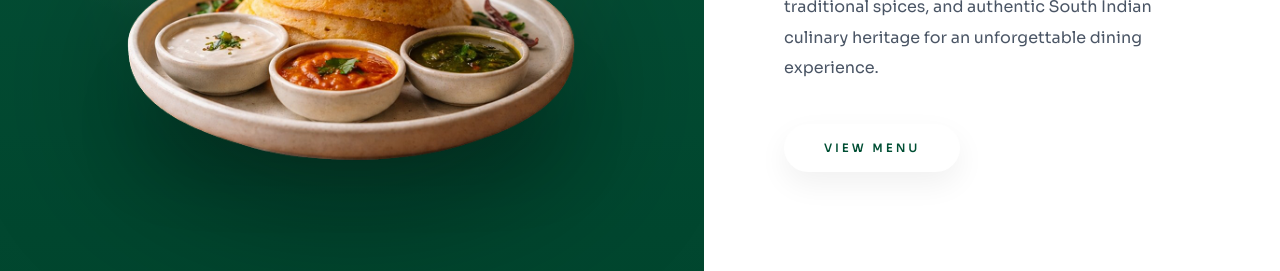
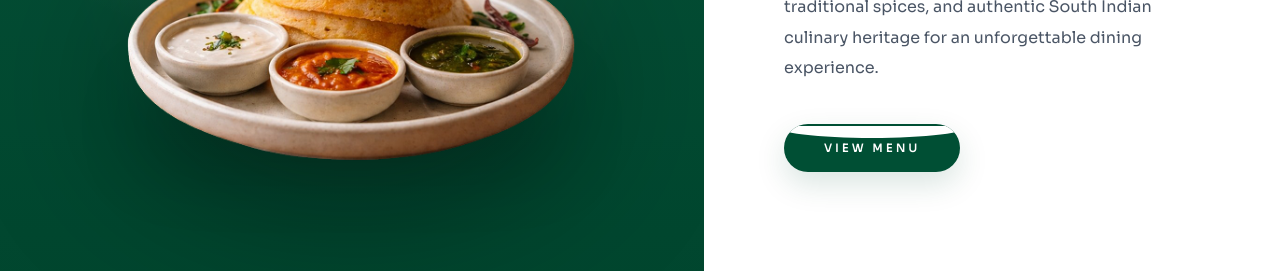
Before and after one commit to ayatiworkstechnologies/tiffen-central, a Next.js app: page / in a window 1280 px wide. Shown: the part 4660-4931 px from the top of the page. Built offline with nearby package versions, Linux system fonts and the light colour scheme.

Commit message:
9/4/2026 update 3

```diff
--- a/components/homepage/WelcomeSection.jsx
+++ b/components/homepage/WelcomeSection.jsx
@@ -175,7 +175,7 @@ export default function WelcomeSectionPremium() {
                 </motion.p>
 
                 <div className="mt-10 flex items-center gap-6">
-                  <Button variant="secondary" onClick={() => setOpenMenu(true)}>
+                  <Button variant="primary" onClick={() => setOpenMenu(true)}>
                     View Menu
                   </Button>
                 </div>
--- a/components/homepage/testhero.jsx
+++ b/components/homepage/testhero.jsx
@@ -205,12 +205,7 @@ export default function HeroSection() {
               className="mt-8 flex flex-wrap items-center justify-center gap-4"
             >
               <Button variant="secondary">Explore Menu</Button>
-              <Button
-                variant="outline"
-                className="!text-white !border-white/30 hover:!bg-white/10"
-              >
-                Book Table
-              </Button>
+              <Button variant="light">Book Table</Button>
             </motion.div>
 
             {/* Info Highlights */}
--- a/components/ui/Button.jsx
+++ b/components/ui/Button.jsx
@@ -3,11 +3,35 @@
 import React from "react";
 import { motion } from "framer-motion";
 
-const variants = {
-  primary: "bg-primary text-white shadow-[0_12px_30px_rgba(0,79,52,0.15)] hover:shadow-[0_20px_40px_rgba(0,79,52,0.25)]",
-  secondary: "bg-white text-primary shadow-[0_12px_30px_rgba(0,0,0,0.06)] hover:shadow-[0_20px_40px_rgba(0,0,0,0.12)]",
-  outline: "border-[1.5px] border-primary/20 text-primary hover:border-primary/60 hover:bg-primary/5",
-  ghost: "text-primary/70 hover:text-primary hover:bg-primary/5",
+/* ── Fill color per variant (the liquid) ── */
+const fillColors = {
+  primary: "bg-white",
+  secondary: "bg-primary",
+  outline: "bg-primary",
+  light: "bg-white",
+  ghost: "bg-primary",
+};
+
+/* ── Text color AFTER fill completes (inverted) ── */
+const fillTextColors = {
+  primary: "group-hover:text-primary",
+  secondary: "group-hover:text-white",
+  outline: "group-hover:text-white",
+  light: "group-hover:text-primary",
+  ghost: "group-hover:text-white",
+};
+
+/* ── Base appearance per variant ── */
+const baseStyles = {
+  primary:
+    "bg-primary text-white shadow-[0_12px_30px_rgba(0,79,52,0.15)] hover:shadow-[0_20px_40px_rgba(0,79,52,0.25)]",
+  secondary:
+    "bg-white text-primary shadow-[0_12px_30px_rgba(0,0,0,0.06)] hover:shadow-[0_20px_40px_rgba(0,0,0,0.12)]",
+  outline:
+    "border-[1.5px] border-primary/20 text-primary hover:border-primary/60",
+  light:
+    "border-[1.5px] border-white/30 text-white hover:border-white/60",
+  ghost: "text-primary/70 hover:text-primary",
 };
 
 export default function Button({
@@ -20,31 +44,54 @@ export default function Button({
 }) {
   return (
     <motion.button
-      whileHover={{ y: -3, transition: { duration: 0.3, ease: [0.22, 1, 0.36, 1] } }}
+      whileHover={{
+        y: -3,
+        transition: { duration: 0.3, ease: [0.22, 1, 0.36, 1] },
+      }}
       whileTap={{ scale: 0.97 }}
       type={type}
       onClick={onClick}
       className={`
-        relative inline-flex items-center justify-center overflow-hidden
+        group relative inline-flex items-center justify-center overflow-hidden
         rounded-full px-10 py-4 text-[11px] font-bold uppercase tracking-[0.3em]
-        transition-all duration-500 ease-[0.22,1,0.36,1] focus:outline-none
-        ${variants[variant] || variants.primary}
+        transition-all duration-500 focus:outline-none
+        ${baseStyles[variant] || baseStyles.primary}
         ${className}
       `}
       {...props}
     >
-      <span className="relative z-10">{children}</span>
+      {/* ── Text layer (sits above the fill) ── */}
+      <span
+        className={`relative z-10 transition-colors duration-500 ${
+          fillTextColors[variant] || fillTextColors.primary
+        }`}
+      >
+        {children}
+      </span>
 
-      {/* Premium background shine/fill effect */}
-      <motion.div
-        className="absolute inset-0 z-0 bg-white/10"
-        initial={{ x: "-100%" }}
-        whileHover={{ x: "0%" }}
-        transition={{ duration: 0.6, ease: [0.22, 1, 0.36, 1] }}
+      {/* ── Water-fill layer — rises from bottom on hover ── */}
+      <span
+        className={`
+          absolute inset-0 z-0
+          translate-y-full transition-transform duration-[600ms] ease-[cubic-bezier(0.22,1,0.36,1)]
+          group-hover:translate-y-0
+          ${fillColors[variant] || fillColors.primary}
+        `}
       />
 
-      {/* Subtle bottom highlight */}
-      <div className="absolute bottom-0 left-0 h-[1.5px] w-0 bg-white/20 transition-all duration-500 group-hover:w-full" />
+      {/* ── Wavy leading edge (curved top of the fill) ── */}
+      <span
+        className={`
+          absolute left-[-5%] right-[-5%] z-[1] h-3
+          translate-y-full transition-transform duration-[600ms] ease-[cubic-bezier(0.22,1,0.36,1)]
+          group-hover:translate-y-0
+          ${fillColors[variant] || fillColors.primary}
+        `}
+        style={{
+          bottom: "calc(100% - 2px)",
+          borderRadius: "0 0 50% 50% / 0 0 100% 100%",
+        }}
+      />
     </motion.button>
   );
 }
```
